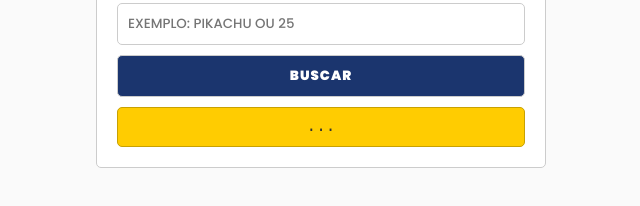
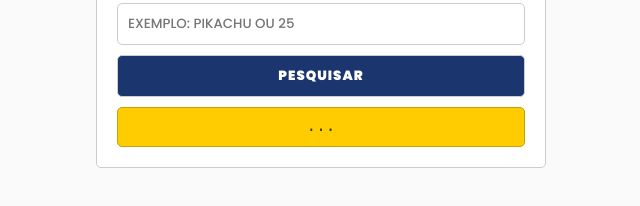
Before and after one commit to polyanetuag/Pokemon, a plain HTML site: page index.html in a window 1280 px wide. Shown: the part 470-676 px from the top of the page, 319-959 px from the left. Drawn offline with Linux system fonts and the light colour scheme.

Commit message:
fix: word to search

```diff
--- a/index.html
+++ b/index.html
@@ -27,7 +27,7 @@
           placeholder="Exemplo: Pikachu ou 25"
           required
         />
-        <input type="submit" value="BUSCAR" />
+        <input type="submit" value="PESQUISAR" />
       </form>
       <div id="imgPokemon"></div>
       <div id="content">...</div>
```
